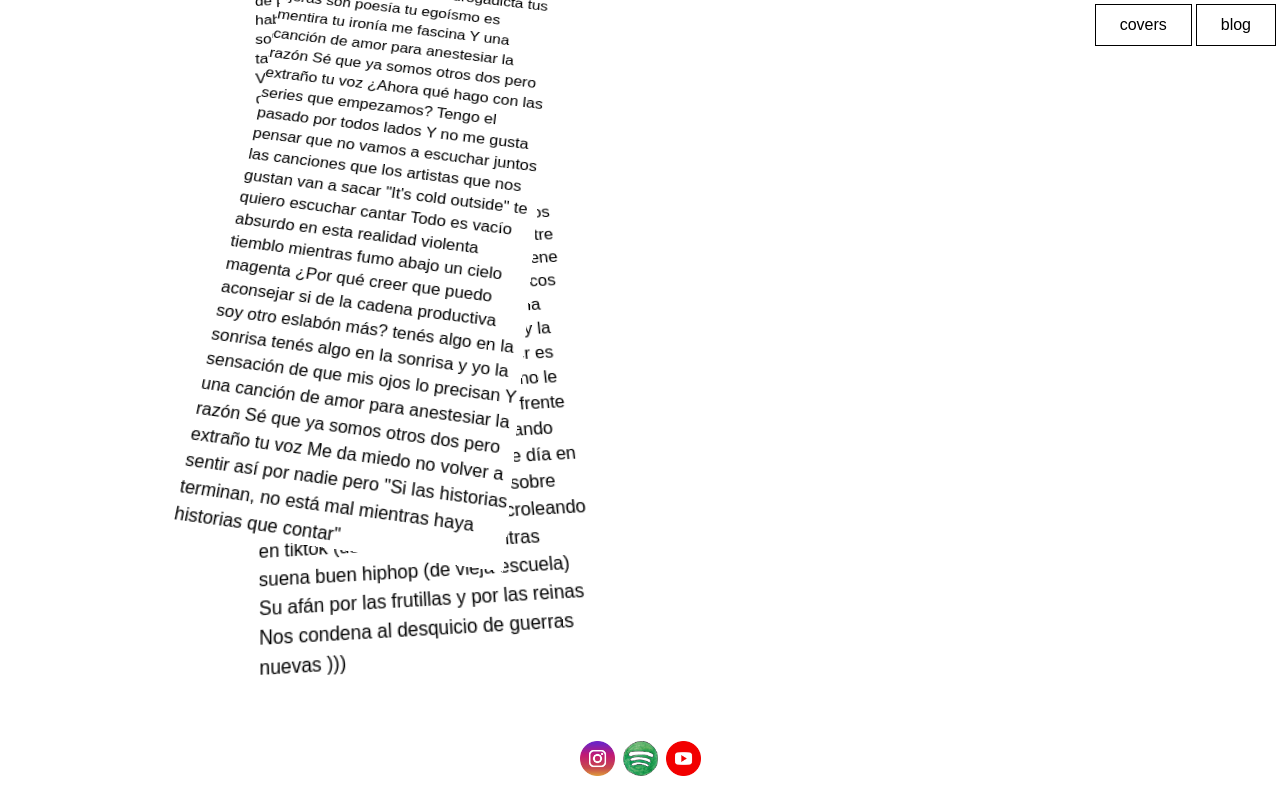
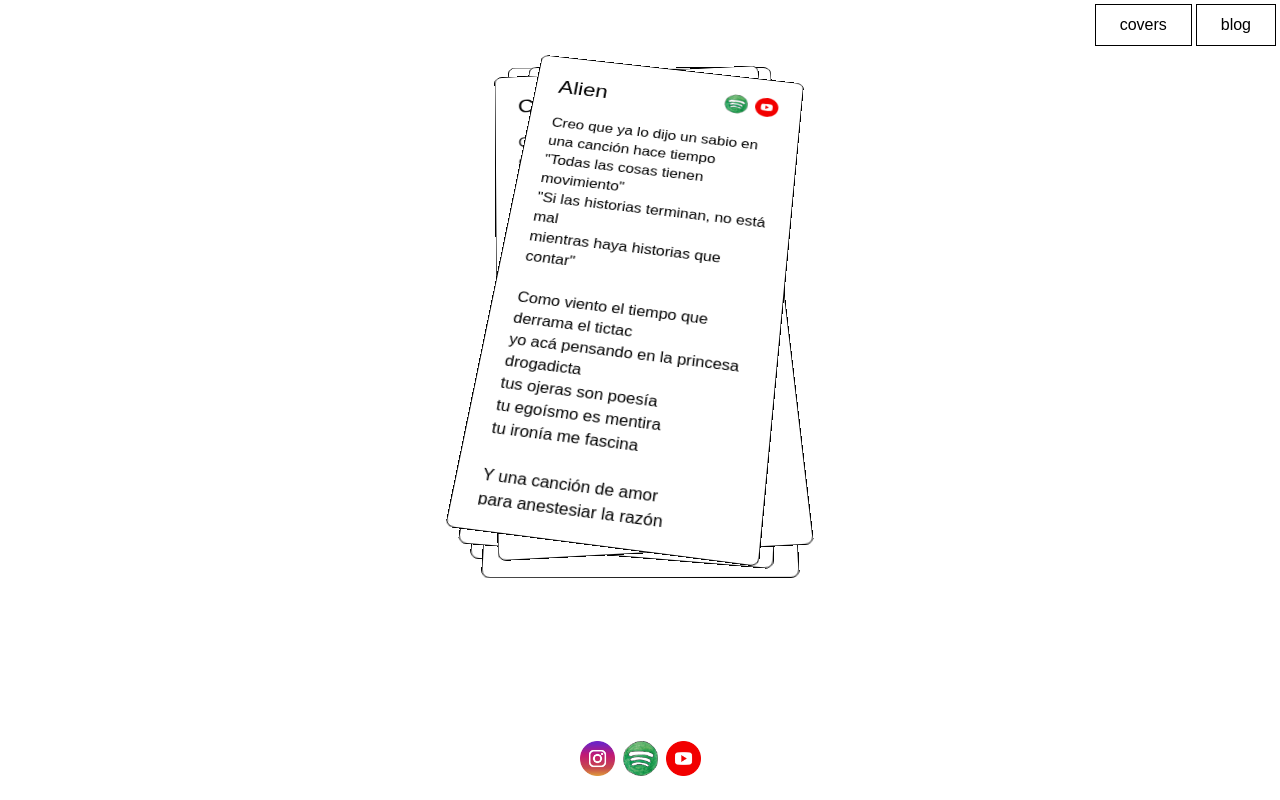
Before and after one commit to mmanna3/mandarinaextrema, a Next.js app: page /mazo-de-canciones in a window 1280 px wide. Built offline with nearby package versions, Linux system fonts and the light colour scheme; a web font is replaced by a local one.

Commit message:
Mazo de canciones bien estileado

```diff
--- a/app/components/body.tsx
+++ b/app/components/body.tsx
@@ -21,7 +21,7 @@ const Body = () => {
   }, [mazoEsVisible]);
 
   return (
-    <div className="flex flex-col items-center justify-center h-[85vh]">
+    <div className="flex flex-col items-center justify-center mt-36">
       <ImagenMandarina
         mandarinaHeridaEsVisible={mandarinaHeridaEsVisible}
         cuandoLaApreten={() => apretarLaMandarina((prev) => !prev)}
--- a/app/components/imagenMandarina.tsx
+++ b/app/components/imagenMandarina.tsx
@@ -22,8 +22,10 @@ function ImagenMandarina({
 
   return (
     <Image
-      className={`w-300 animate-[temblar_2.5s_infinite] hover:animate-[temblar_0.5s_infinite] ${
-        mandarinaHeridaEsVisible ? "animate-[temblar_0.4s_1]" : ""
+      className={`w-300 ${
+        mandarinaHeridaEsVisible
+          ? "animate-[temblar_0.4s_infinite]"
+          : "animate-[temblar_2.5s_infinite] hover:animate-[temblar_1s_infinite]"
       }`}
       onClick={() => cuandoLaApreten()}
       src={imagen}
--- a/app/layout.tsx
+++ b/app/layout.tsx
@@ -18,7 +18,8 @@ export default function RootLayout({
   return (
     <html lang="en">
       <body className={inter.className}>
-        <div className="flex flex-col h-screen">
+        {/* <!-- "absolute inset-0" will use the whole viewport even in mobile --> */}
+        <div className="flex flex-col absolute inset-0">
           <Header />
 
           <div className="flex-grow">
--- a/app/mazo-de-canciones/cancion.tsx
+++ b/app/mazo-de-canciones/cancion.tsx
@@ -23,11 +23,10 @@ function Cancion({ cancion }: Props) {
   };
 
   return (
-    <div className="contenedor">
-      <div className="titulo">
-        <span>
-          {cancion.titulo}
-          <span className="contenedorIconos">
+    <div className="m-6">
+      <div className="text-2xl flex">
+        <div className="mb-5">{cancion.titulo}</div>
+        <div className="ml-auto flex space-x-2">
           <a
             href={cancion.linkSpotify}
             onClick={(e) => mostrarMensajeEnBreve(e)}
@@ -36,8 +35,8 @@ function Cancion({ cancion }: Props) {
               className="icono"
               src="/images/spotify.png"
               alt="spotify"
-                width="40"
-                height="40"
+              width="25"
+              height="25"
             />
           </a>
           <a
@@ -48,14 +47,15 @@ function Cancion({ cancion }: Props) {
               className="icono"
               src="/images/youtube.png"
               alt="youtube"
-                width="40"
-                height="40"
+              width="25"
+              height="25"
             />
           </a>
-          </span>
-        </span>
         </div>
-      <div className="letra">{cancion.letra}</div>
+      </div>
+      <div className="whitespace-pre-wrap h-[450px] overflow-y-auto">
+        {cancion.letra}
+      </div>
     </div>
   );
 }
--- a/app/mazo-de-canciones/page.tsx
+++ b/app/mazo-de-canciones/page.tsx
@@ -64,7 +64,7 @@ function MazoDeCanciones() {
   );
   // Now we're just mapping the animated values to our view, that's it. Btw, this component only renders once. :-)
   return (
-    <>
+    <div className="flex items-center justify-center mt-64">
       {props.map(({ x, y, rot, scale }, i) => (
         <animated.div
           className="will-change-transform absolute flex items-center justify-center w-72 h-48"
@@ -73,7 +73,7 @@ function MazoDeCanciones() {
         >
           {/* This is the card itself, we're binding our gesture to it (and inject its index so we know which is which) */}
           <animated.div
-            className="touch-none bg-white will-change-transform"
+            className="touch-none rounded-lg border border-black bg-white will-change-transform w-72"
             {...bind(i)}
             style={{
               transform: interpolate([rot, scale], trans),
@@ -84,7 +84,7 @@ function MazoDeCanciones() {
           </animated.div>
         </animated.div>
       ))}
-    </>
+    </div>
   );
 }
 
```
Lines whose indentation alone changed are shown as unchanged.
